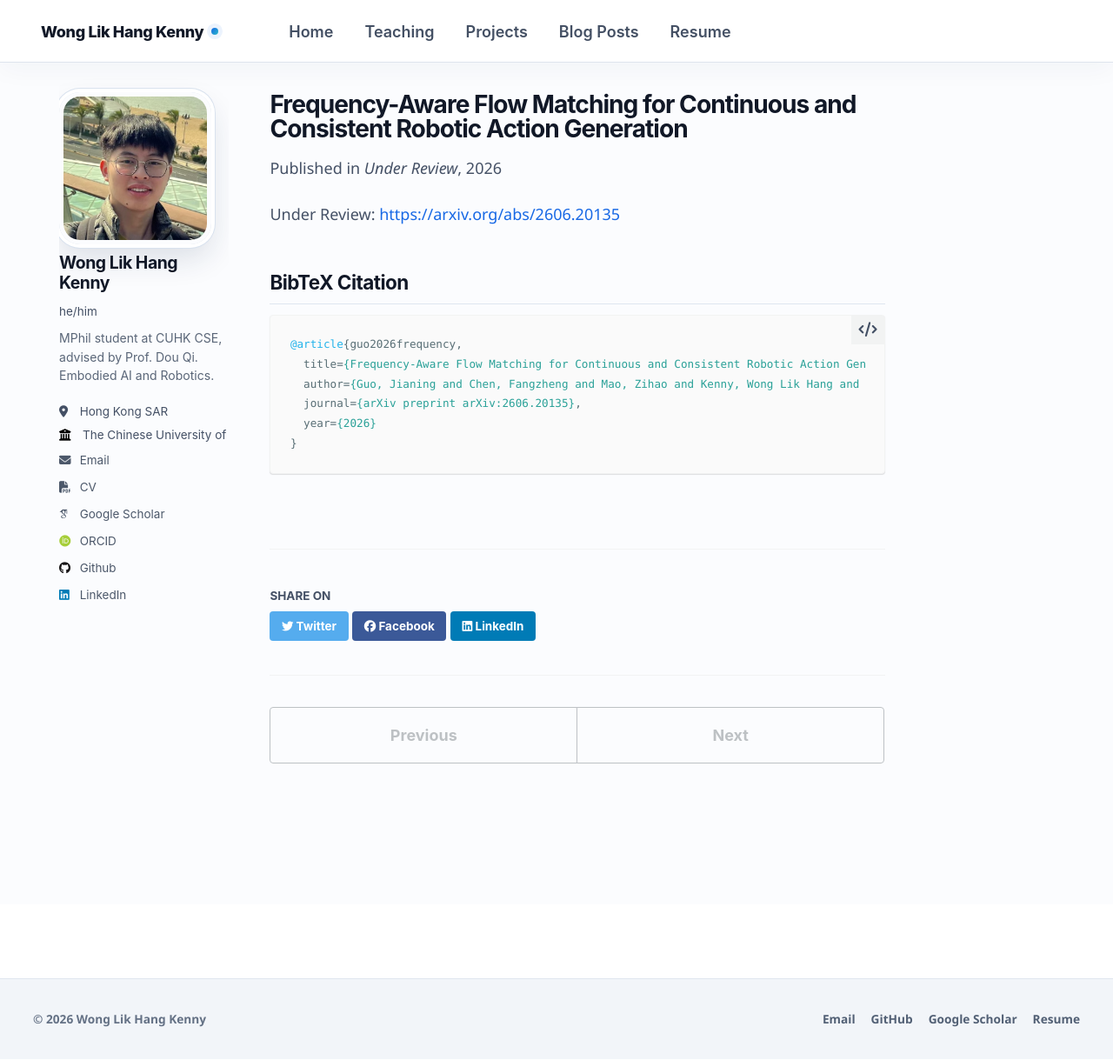
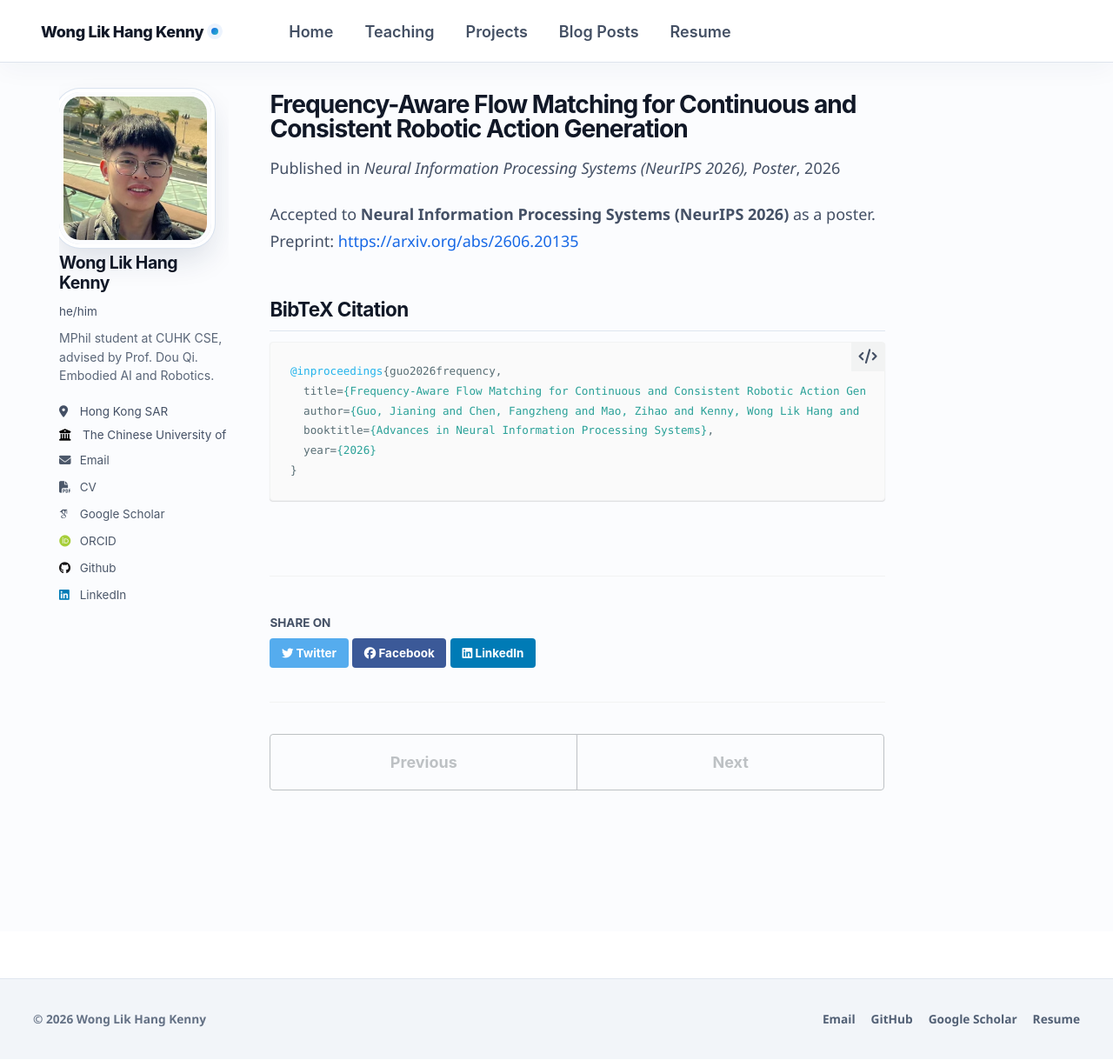
Before and after one commit to Kenn3o3/Kenn3o3.github.io, a Jekyll site: the page built from _projects/fafm.md, in a window 1280 px wide and 1219 px high. Shown: the whole window at 87% size. Built offline with Jekyll 4.4.1, drawn with Linux system fonts in a browser that asks for light colours; some web fonts are replaced.

Commit message:
update news

````diff
--- a/_projects/fafm.md
+++ b/_projects/fafm.md
@@ -2,7 +2,7 @@
 layout: single
 title: "Frequency-Aware Flow Matching for Continuous and Consistent Robotic Action Generation"
 authors: 'Jianing Guo, Fangzheng Chen, Zihao Mao, <strong>Wong Lik Hang Kenny</strong>, Zhenhong Wu, Yu Li, Yishuai Cai, Yuanpei Chen, Yikun Ban, Kai Chen, Qi Dou, Yaodong Yang, Xianglong Liu, Huijie Zhao, Simin Li'
-venue: Under Review
+venue: Neural Information Processing Systems (NeurIPS 2026), Poster
 highlight_order: 2
 featured: true
 collection: projects
@@ -13,15 +13,15 @@ thumbnail: /images/fafm/thumbnail.png
 paper_url: https://arxiv.org/abs/2606.20135
 ---
 
-Under Review: [https://arxiv.org/abs/2606.20135](https://arxiv.org/abs/2606.20135)
+Accepted to **Neural Information Processing Systems (NeurIPS 2026)** as a poster. Preprint: [https://arxiv.org/abs/2606.20135](https://arxiv.org/abs/2606.20135)
 
 ## BibTeX Citation
 
 ```bibtex
-@article{guo2026frequency,
+@inproceedings{guo2026frequency,
   title={Frequency-Aware Flow Matching for Continuous and Consistent Robotic Action Generation},
   author={Guo, Jianing and Chen, Fangzheng and Mao, Zihao and Kenny, Wong Lik Hang and Wu, Zhenhong and Li, Yu and Cai, Yishuai and Chen, Yuanpei and Ban, Yikun and Chen, Kai and others},
-  journal={arXiv preprint arXiv:2606.20135},
+  booktitle={Advances in Neural Information Processing Systems},
   year={2026}
 }
 ```
````
